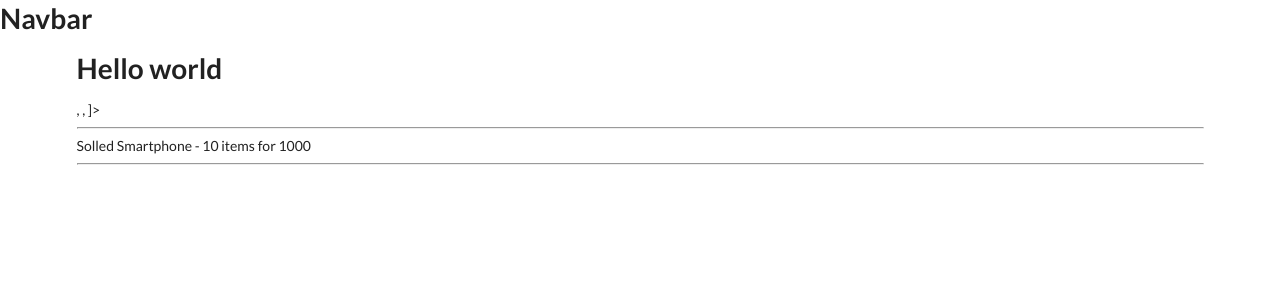
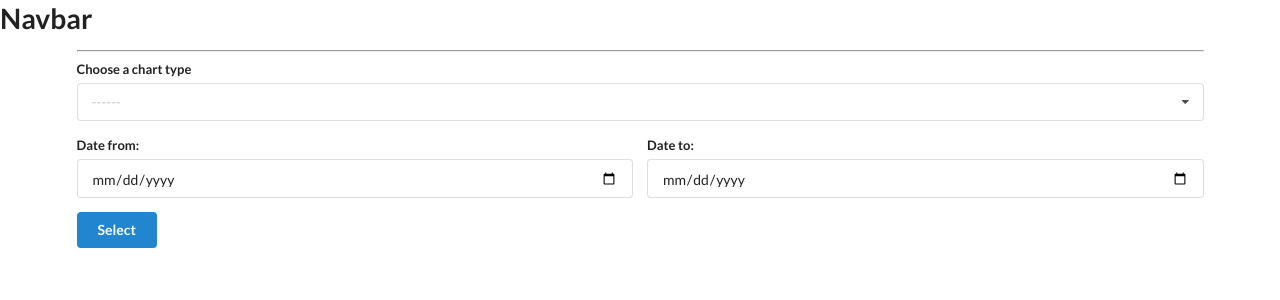
Before and after one commit to kashiwale/dhiren-kashiwale1, a Django app: template src/templates/products/main.html in a window 1280 px wide. Shown: the top 300 px of the page. Run offline with Django 3.2, Linux system fonts and the light colour scheme; the template is opened without the code that fills it: values that come from a table or form of the project are taken from there, others are empty; data comes from the database, SQL or seed files in the repository; some libraries are stand-ins or nearby versions.

Commit message:
Creating a Chart selection Form

```diff
--- a/src/templates/products/main.html
+++ b/src/templates/products/main.html
@@ -3,11 +3,40 @@
 {% block title %}performance{% endblock title %}
 
 {% block content %}
-<h1>Hello world</h1>
-{{ products | safe }}
-<hr>
-{{ purchase | safe }}
-<hr>
+
+
 {{ df | safe }}
 
+<hr>
+<div>
+    <form action="" method="POST" class="ui form">
+        {% csrf_token %}
+        <div class="field">
+            <label>Choose a chart type</label>
+            <div class="ui selection dropdown">
+                <input type="hidden" name="sales">
+                <i class="dropdown icon"></i>
+                <div class="default text">------</div>
+                <div class="menu">
+                    <div class="item" value="bar">Bar Plot</div>
+                    <div class="item" value="line">Line Plot</div>
+                    <div class="item" value="count">Count Plot</div>
+                </div>
+            </div>
+        </div>
+        <div class="field">
+            <div class="two fields">
+              <div class="field">
+                  <label>Date from: </label>
+                <input type="date" name="date_from" >
+              </div>
+              <div class="field">
+                <label>Date to: </label>
+                <input type="date" name="date_to" >
+              </div>
+            </div>
+        </div>
+        <button class='ui primary button' type='submit'>Select</button>
+    </form>
+</div>
 {% endblock content %}
```
